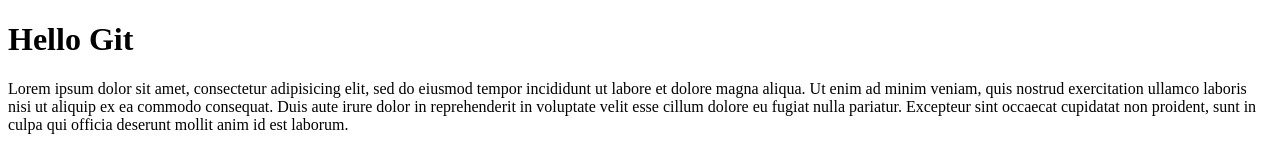
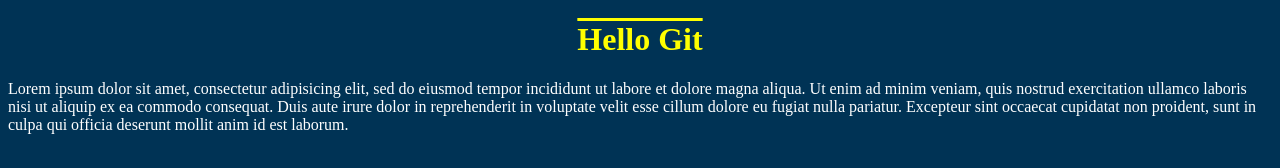
Before and after one commit to ponomarev-pi145/project, a plain HTML site: page index.html in a window 1280 px wide. Drawn offline with Linux system fonts and the light colour scheme.

Commit message:
dev 4 commit

```diff
--- a/index.html
+++ b/index.html
@@ -1,6 +1,7 @@
 <!DOCTYPE html>
 <html>
 <head>
+<link rel="stylesheet" type="text/css" href="style.css">
 	<meta charset="utf-8">
 	<title>Git</title>
 </head>
--- /dev/null
+++ b/style.css
@@ -0,0 +1,9 @@
+body{
+	background: #035;
+	color: #fff;
+}
+h1{
+	color: #ff0;
+	text-decoration: overline;
+	text-align: center;
+}
```
